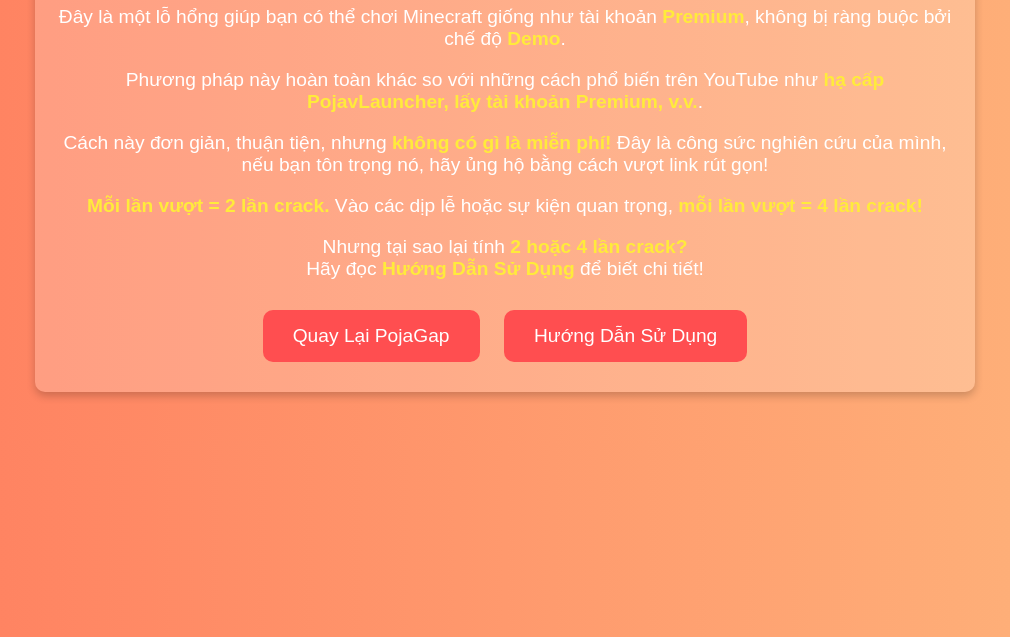
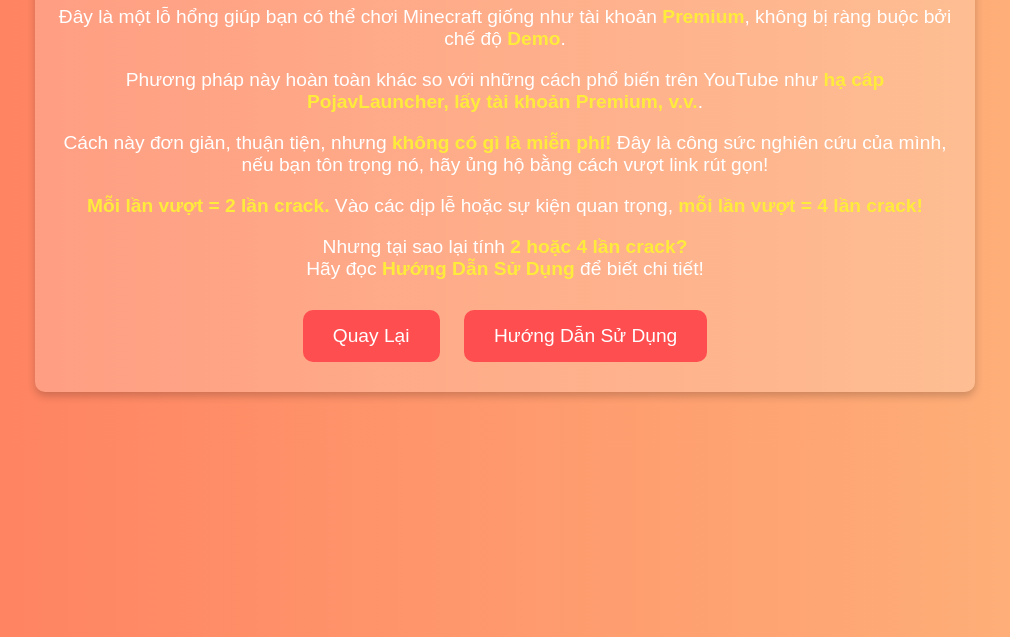
Before and after one commit to TheLazyGap2412/TheLazyGap2412.github.io, a plain HTML site: page ProjectGap/PojaGap/index.html in a window 1280 px wide. Shown: the part 163-800 px from the top of the page, without its empty margins (135-1145 px from the left). Drawn offline with Linux system fonts and the light colour scheme.

Commit message:
Update index.html

```diff
--- a/ProjectGap/PojaGap/index.html
+++ b/ProjectGap/PojaGap/index.html
@@ -76,7 +76,7 @@
             Nhưng tại sao lại tính <span class="highlight">2 hoặc 4 lần crack?</span>
             <br> Hãy đọc <span class="highlight">Hướng Dẫn Sử Dụng</span> để biết chi tiết!
         </p>
-        <button class="button" onclick="location.href='https://thelazygap2412.github.io/ProjectGap/PojaGap/'">Quay Lại PojaGap</button>
+        <button class="button" onclick="location.href='https://thelazygap2412.github.io/ProjectGap/'">Quay Lại</button>
         <button class="button" onclick="location.href='HDSD.html'">Hướng Dẫn Sử Dụng</button>
     </div>
 </body>
```
